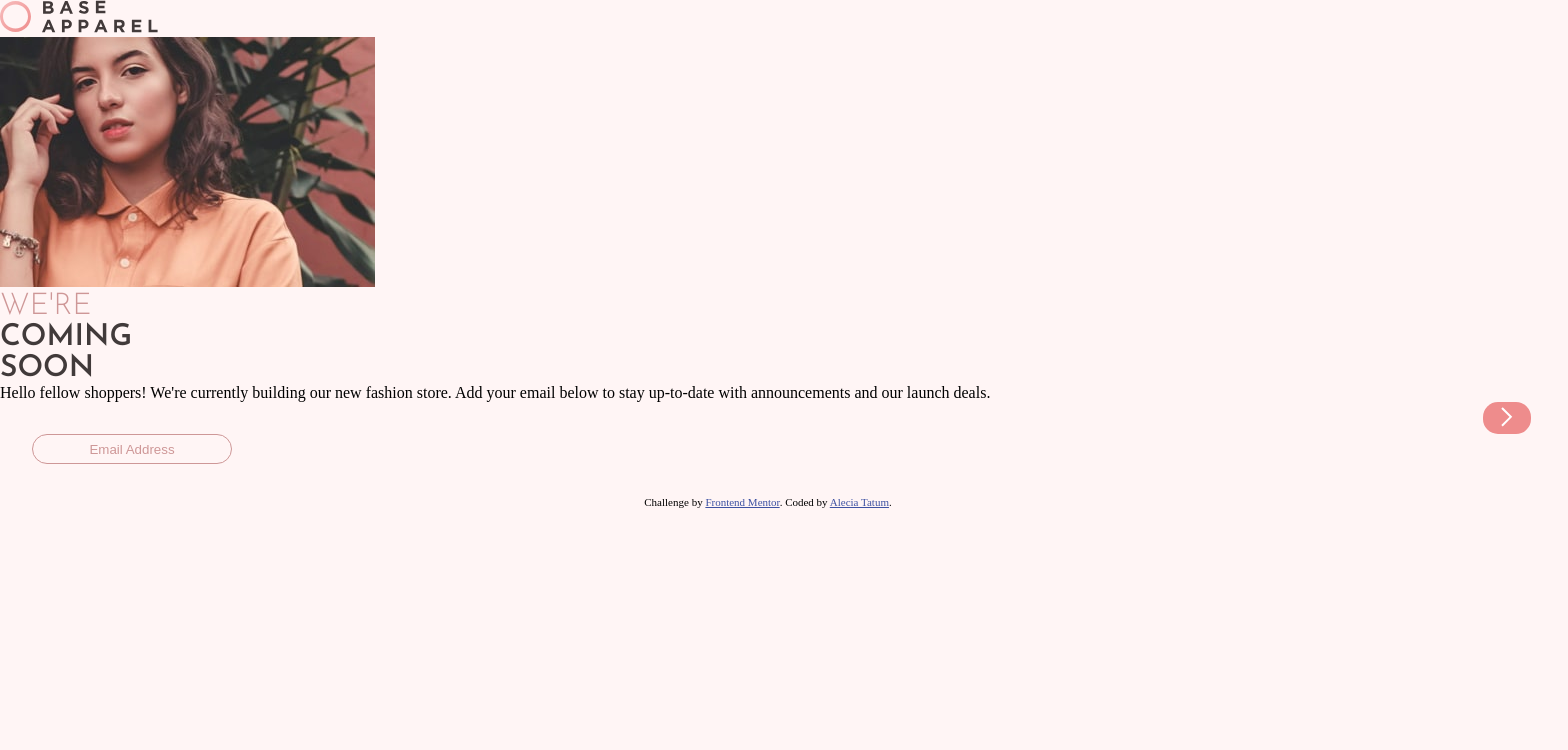
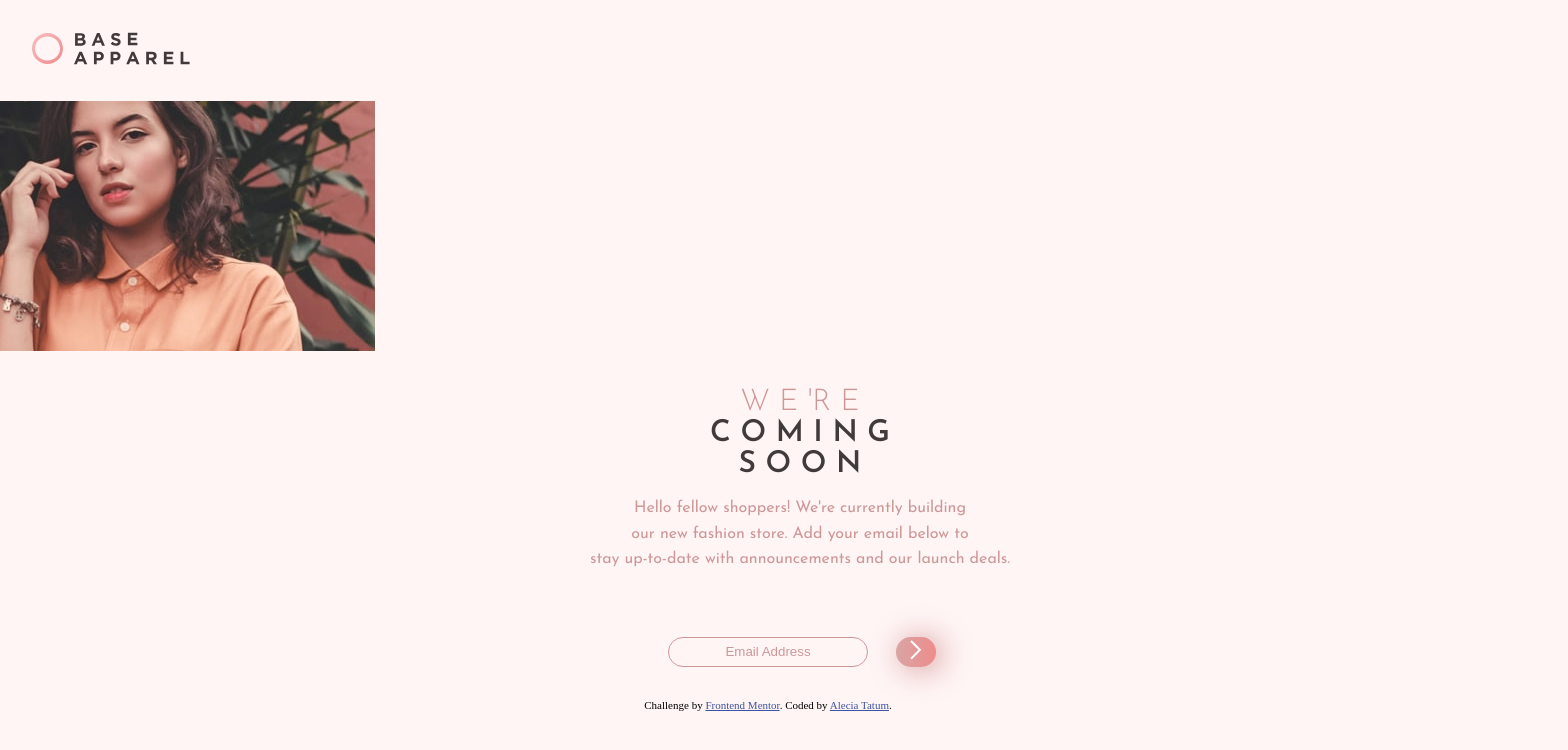
Before and after one commit to atatum718/base-apparel-coming-soon-master, a plain HTML site: page base-apparel-coming-soon-master/index.html in a window 1536 px wide. Shown: the whole page, 1568 px wide, since content can reach past the window. Drawn offline with Linux system fonts and the light colour scheme.

Commit message:
styled text, added margin, almost completed mobile styles and added media query for desktop

```diff
--- a/base-apparel-coming-soon-master/index.html
+++ b/base-apparel-coming-soon-master/index.html
@@ -16,17 +16,19 @@
 <body>
 <div class="logo"><img src="./images/logo.svg"></div>
 <div class="photo"><img src="./images/hero-mobile.jpg"></div>
-<div class="firstWord">
-  WE'RE
-</div>
-<div class="coming-soon">
-COMING <br/> SOON<br/>
-</div>
+<div class="body">
+  <div class="firstWord">
+    W E 'R E
+  </div>
+  <div class="coming-soon">
+  C O M I N G <br/> S O O N<br/>
+  </div>
   <div class="body-text">
 
-    Hello fellow shoppers! We're currently building our new fashion store.
-    Add your email below to stay up-to-date with announcements and our launch deals.
+      Hello fellow shoppers! We're currently building<br/>our new fashion store.
+      Add your email below to<br/>stay up-to-date with announcements and our launch deals.
   </div>
+</div>
 <form class="inputButton" action="/action_page.php" method="get">
 
   <input type="email" id="email" name="email" placeholder="Email Address">
--- a/base-apparel-coming-soon-master/styles.css
+++ b/base-apparel-coming-soon-master/styles.css
@@ -8,6 +8,18 @@ body {
   background-color: hsl(0, 100%, 98%);
 }
 
+.logo {
+  margin: 2rem;
+}
+.photo {
+  width: 100%;
+}
+
+.body {
+  text-align: center;
+  margin: 2rem;
+  width: 100%;
+}
 .firstWord {
   font-family: "Josefin Sans", sans-serif;
   font-size: 30px;
@@ -19,6 +31,22 @@ body {
   font-size: 30px;
   font-weight: 600;
   color: hsl(0, 6%, 24%);
+}
+.body-text {
+  font-family: "Josefin Sans", sans-serif;
+  font-size: 16px;
+  font-weight: 400;
+  color: hsl(0, 36%, 70%);
+  margin: 1rem;
+  line-height: 1.6;
+}
+.inputButton {
+  width: 100%;
+  position: relative;
+  display: flex;
+  justify-content: center;
+  align-items: center;
+  /* margin: 2rem; */
 }
 input {
   background-color: transparent;
@@ -33,23 +61,18 @@ input {
   color: hsl(0, 36%, 70%);
   opacity: 1;
 }
-.inputButton {
-  width: 100%;
-  /* position: relative; */
-  /* display: flex; */
-  /* flex: 1; */
-}
+
 button {
-  /* display: inline-block; */
   position: absolute;
-  right: 5px;
+  right: 70px;
   z-index: 2;
   border: none;
   cursor: pointer;
   border-radius: 15px;
-  width: 3rem;
-  height: 2rem;
-  background: hsl(0, 74%, 74%);
+  width: 2.5rem;
+  height: 1.9rem;
+  background-image: linear-gradient(90deg, #daa4a4, #ee8c8c);
+  box-shadow: 5px 2px 30px 2px #daa4a4;
 }
 
 /*
@@ -73,3 +96,27 @@ button:active {
 .attribution a {
   color: hsl(228, 45%, 44%);
 }
+
+@media (min-width: 1440px) {
+  .inputButton {
+    width: 100%;
+    position: relative;
+    display: flex;
+    justify-content: center;
+    align-items: center;
+    /* margin: 2rem; */
+  }
+
+  button {
+    position: absolute;
+    right: 600px;
+    z-index: 2;
+    border: none;
+    cursor: pointer;
+    border-radius: 15px;
+    width: 2.5rem;
+    height: 1.9rem;
+    background-image: linear-gradient(90deg, #daa4a4, #ee8c8c);
+    box-shadow: 5px 2px 30px 2px #daa4a4;
+  }
+}
```
